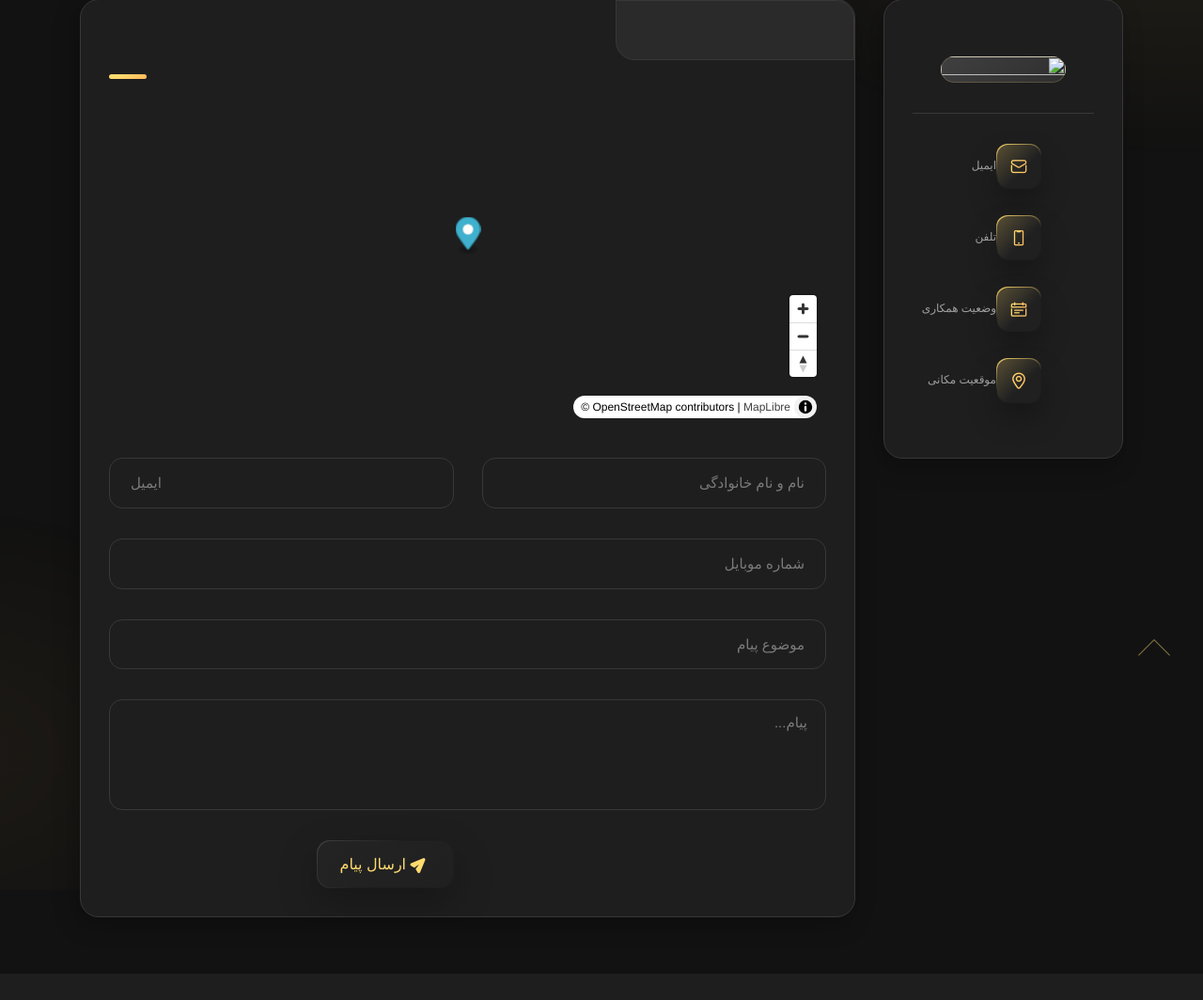
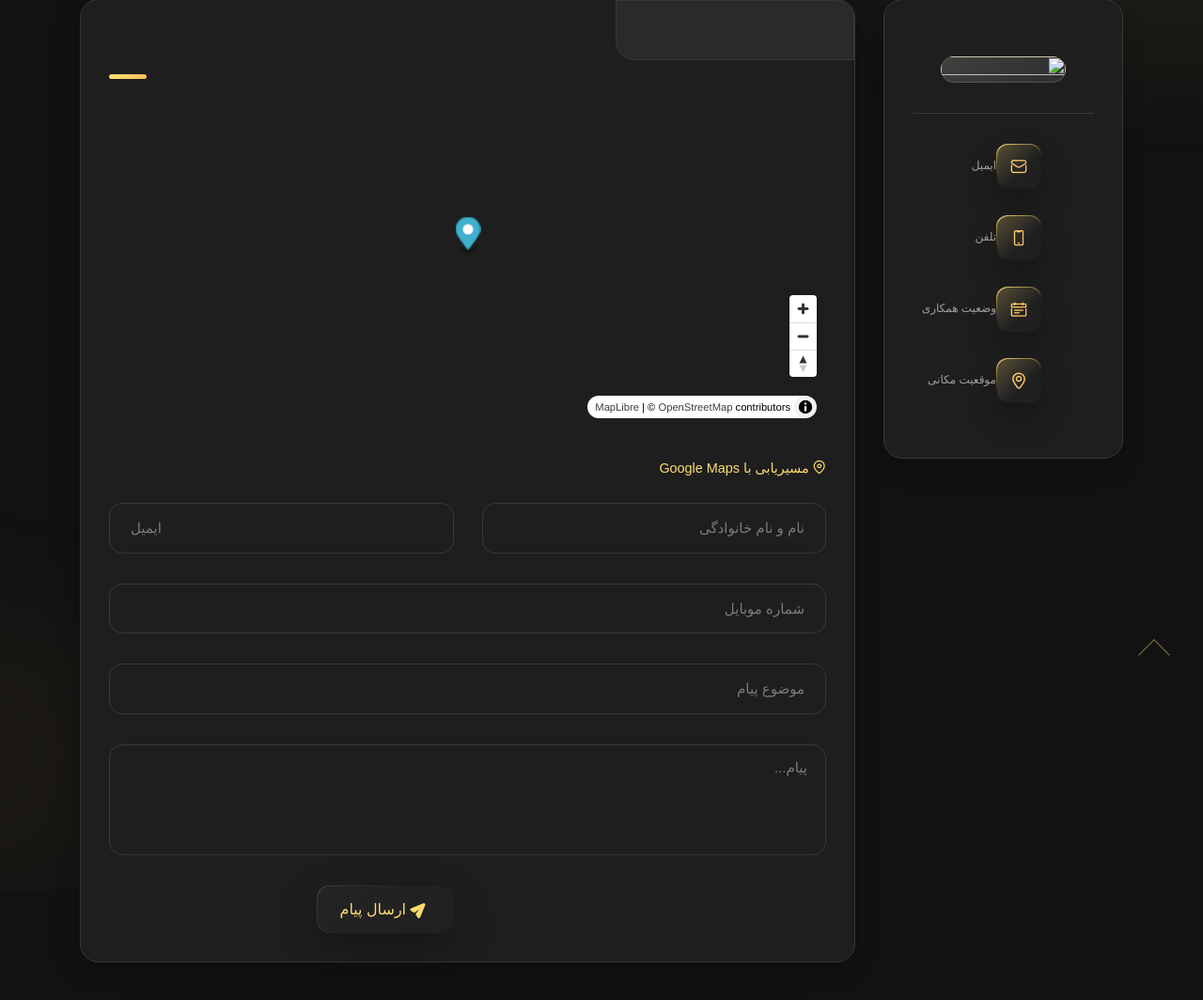
Before and after one commit to RmahanDev/mahan-Portofilo-resume, a PHP site: page /contact in a window 1280 px wide. Shown: the part 61-1125 px from the top of the page at 94% size. Before the commit the page ends 1097 px from the top, so only its background shows below. Run offline with PHP 8.4, Linux system fonts and the light colour scheme; data that the repository does not hold is empty; some libraries are stand-ins or nearby versions; some web fonts are replaced.

Commit message:
Unique titles and descriptions for every page, project and article; contact map on free OpenStreetMap tiles (#17)
Claude-Session: https://claude.ai/code/session_012K32giZDCWokegfiJBHdWr

Co-authored-by: Claude <noreply@anthropic.com>

```diff
--- a/app/bootstrap.php
+++ b/app/bootstrap.php
@@ -9,7 +9,7 @@ define('ROOT_PATH', dirname(__DIR__));
 define('CONFIG_FILE', ROOT_PATH . '/config/config.php');
 define('UPLOAD_DIR', 'uploads');
 // Bump when a stylesheet/script changes so browsers fetch the new file after a deploy.
-define('ASSET_VERSION', '5');
+define('ASSET_VERSION', '6');
 
 mb_internal_encoding('UTF-8');
 date_default_timezone_set('Asia/Tehran');
--- a/assets/js/mapbox.init.js
+++ b/assets/js/mapbox.init.js
@@ -1,7 +1,20 @@
 // مختصات و متن نقشه از پنل ادمین (contact.php) می‌آید؛ مقادیر پیش‌فرض همان مقادیر قبلی است
 var mapCfg = Object.assign({ lat: 35.828474, lng: 50.969361, zoom: 13, popup: 'Alborz Province, Karaj, South Kuye Karmandan, Iran' }, window.MAP_CONFIG || {});
 
-// ایجاد نقشه با استفاده از استایل تاریک و بدون نیاز به هیچ توکنی
+
+// اگر کتابخانهٔ نقشه (maplibre) بارگذاری نشد، نقشهٔ رایگان OpenStreetMap به‌صورت iframe نمایش داده می‌شود
+if (typeof maplibregl === 'undefined') {
+    var d = 0.012;
+    var bbox = [mapCfg.lng - d * 2, mapCfg.lat - d, mapCfg.lng + d * 2, mapCfg.lat + d].join('%2C');
+    var frame = document.createElement('iframe');
+    frame.src = 'https://www.openstreetmap.org/export/embed.html?bbox=' + bbox + '&layer=mapnik&marker=' + mapCfg.lat + '%2C' + mapCfg.lng;
+    frame.title = 'نقشهٔ موقعیت';
+    frame.loading = 'lazy';
+    frame.style.cssText = 'width:100%;height:100%;border:0;filter:invert(1) hue-rotate(180deg) brightness(.92) contrast(.88) saturate(.55)';
+    document.getElementById('map').appendChild(frame);
+} else {
+    // تایل‌های رایگان OpenStreetMap (بدون کلید API). ظاهر تیره با فیلتر CSS روی بوم نقشه ساخته می‌شود (enhance.css).
+    // تایل‌های قبلی carto دیگر بدون کلید کار نمی‌کردند و روی نقشه «API KEY REQUIRED» می‌نوشتند.
     var map = new maplibregl.Map({
         container: 'map',
         style: {
@@ -10,10 +23,11 @@ var map = new maplibregl.Map({
                 'raster-tiles': {
                     'type': 'raster',
                     'tiles': [
-                    'https://basemaps.cartocdn.com/dark_all/{z}/{x}/{y}{r}.png'
+                        'https://tile.openstreetmap.org/{z}/{x}/{y}.png'
                     ],
                     'tileSize': 256,
-                'attribution': '&copy; OpenStreetMap contributors'
+                    'maxzoom': 19,
+                    'attribution': '&copy; <a href="https://www.openstreetmap.org/copyright" target="_blank" rel="noopener">OpenStreetMap</a> contributors'
                 }
             },
             'layers': [
@@ -22,7 +36,7 @@ var map = new maplibregl.Map({
                     'type': 'raster',
                     'source': 'raster-tiles',
                     'minzoom': 0,
-                'maxzoom': 18
+                    'maxzoom': 19
                 }
             ]
         },
@@ -43,6 +57,9 @@ map.on('load', function () {
     // ساخت Popup روی مارکر
     var popup = new maplibregl.Popup({ offset: 40 }).setText(mapCfg.popup);
 
+    // لینک «مسیریابی با Google Maps» از همین مختصات ساخته می‌شود
+    $('#map-google').attr('href', 'https://www.google.com/maps/search/?api=1&query=' + mapCfg.lat + ',' + mapCfg.lng);
+
     // ساخت همان المنت قبلی با کلاس و آیدی شما برای حفظ استایل طلایی
     var el = document.createElement('div');
     el.id = 'marker';
@@ -58,3 +75,4 @@ map.addControl(new maplibregl.NavigationControl(), 'bottom-right');
 
     var el = document.createElement('div');
     el.id = 'marker';
+}
--- a/assets/styles/enhance.css
+++ b/assets/styles/enhance.css
@@ -776,6 +776,13 @@ body::before {
   .link-cards__grid { grid-template-columns: minmax(0, 1fr); }
 }
 
+/* Contact map: free OpenStreetMap tiles, darkened to match the theme (the canvas only, so the marker keeps its colour). */
+.map .maplibregl-canvas { filter: invert(1) hue-rotate(180deg) brightness(.92) contrast(.88) saturate(.55); }
+.map .maplibregl-ctrl-attrib { font-size: .7rem; }
+.map-links { margin: .75rem 0 1.5rem; font-size: .9rem; }
+.map-links a { color: var(--color-accent); }
+.map-links a:hover { text-decoration: underline; }
+
 /* -----------------------------------------------------------------
     - Small screens
 ----------------------------------------------------------------- */
--- a/contact.php
+++ b/contact.php
@@ -17,9 +17,6 @@ $mapConfig = json_encode([
 $extraHead = <<<HTML
     <link href="https://unpkg.com/maplibre-gl@4.7.1/dist/maplibre-gl.css" rel="stylesheet" />
     <script src="https://unpkg.com/maplibre-gl@4.7.1/dist/maplibre-gl.js"></script>
-
-    <script src="assets/js/mapbox-gl.js"></script>
-    <link href="assets/styles/mapbox-gl.css" rel="stylesheet" />
 
     <style>
         #phoneContact::placeholder {
@@ -60,6 +57,7 @@ $extraScripts = <<<'HTML'
         });
     </script>
 HTML;
+$extraScripts = str_replace('mapbox.init.js', 'mapbox.init.js?v=' . ASSET_VERSION, $extraScripts);
 
 require __DIR__ . '/app/views/layout_top.php';
 ?>
@@ -69,6 +67,7 @@ require __DIR__ . '/app/views/layout_top.php';
                         </div>
 
                         <div class="map" id="map"></div>
+                        <p class="map-links"><a id="map-google" href="https://www.google.com/maps/search/?api=1&amp;query=<?= e(setting('map_lat', '35.828474')) ?>,<?= e(setting('map_lng', '50.969361')) ?>" target="_blank" rel="noopener"><i class="feathericon-map-pin"></i> مسیریابی با Google Maps</a></p>
 
                         <h2 class="title title--h2"><?= s('contact_form_title') ?></h2>
 
--- a/post.php
+++ b/post.php
@@ -11,7 +11,7 @@ if (!$post) {
 }
 
 $active = 'blog';
-$title = $post['title'];
+$title = ($post['meta_title'] ?? '') !== '' ? $post['meta_title'] : $post['title'];
 $description = $post['meta_desc'] !== '' ? $post['meta_desc'] : ($post['excerpt'] !== '' ? $post['excerpt'] : meta_text($post['intro_html'] . ' ' . $post['body_html']));
 $scrollLine = true;
 $htmlDir = true;
```
Also changed, not shown: app/admin/resources.php (+4 -3 lines), app/migrations/2026_10_25_004_meta.php (added). Lines whose indentation alone changed are shown as unchanged.
